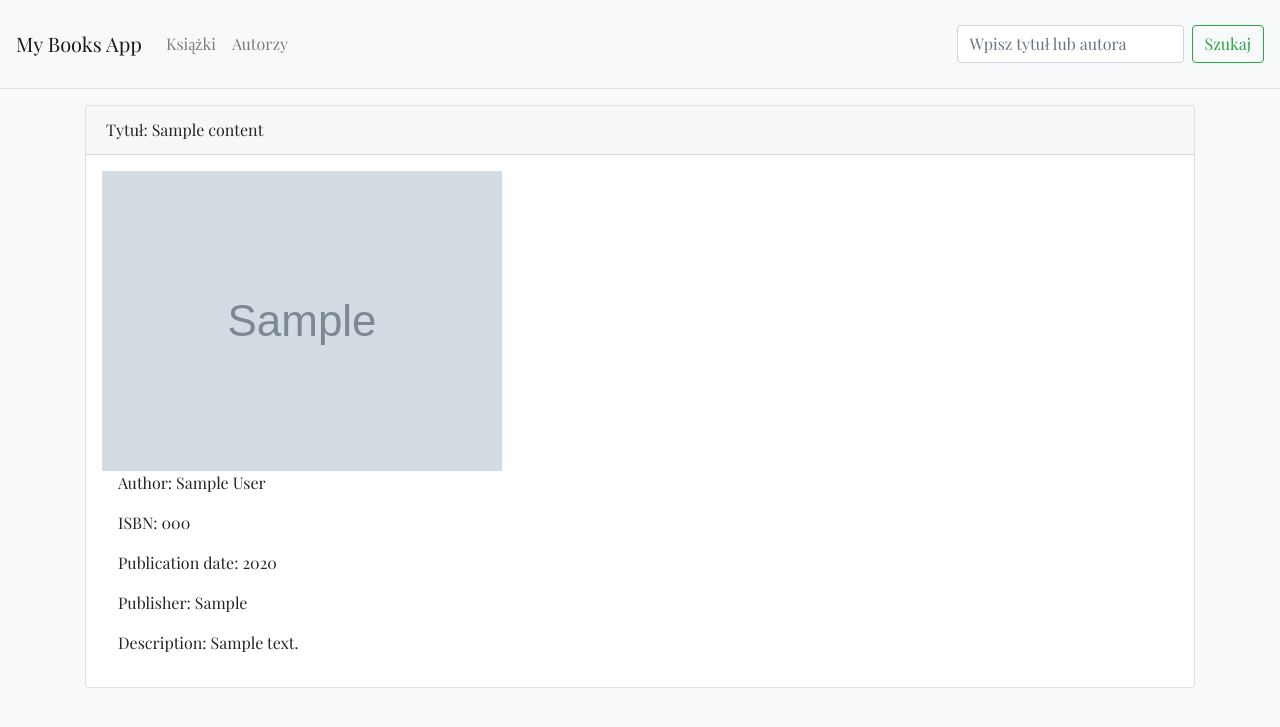
After one commit to MateusBz/flask_goodreads_consumer, a Flask app: template templates/about_book.html in a window 1280 px wide. The commit adds this page. Shown: the top 727 px of the page. Run offline with Flask 2, Linux system fonts and the light colour scheme; the template is opened without the code that fills it: most values are stand-ins (such as "Sample title", 1, 10 or a date in 2020); grey boxes marked "Sample" are stand-in pictures; some libraries are stand-ins or nearby versions.

Commit message:
create about book view, tamplate

```diff
--- a/app.py
+++ b/app.py
@@ -45,5 +45,37 @@ def results():
 
     return render_template('results.html', content=content)
 
+
+@app.route('/<int:id>/about_book', methods=['GET'])
+def about_book(id):
+    res = requests.get(
+        'https://www.goodreads.com/book/show/?', params={
+            'id': id,
+            'format': 'xml',
+            'key': config('API_KEY')
+        })
+    root = ET.fromstring(res.content)
+
+    book_isbn = root.find('./book/isbn').text
+    book_title = root.find('book/title').text
+    book_description = root.find('./book/description').text
+    book_img = root.find('./book/image_url').text
+    book_publication_year = root.find('./book/publication_year').text
+    book_publisher = root.find('./book/publisher').text
+    elements = root.findall('./book/authors/author/name')
+    authors = [item.text for item in elements]
+
+    content = {
+        'book_isbn': book_isbn,
+        'book_title': book_title,
+        'book_description': book_description,
+        'book_img': book_img,
+        'book_publication_year': book_publication_year,
+        'book_publisher': book_publisher,
+        'authors': authors
+
+    }
+    return render_template('about_book.html', content=content)
+
 if __name__ == '__main__':
     app.run()
--- /dev/null
+++ b/templates/about_book.html
@@ -0,0 +1,40 @@
+{% extends 'base.html' %}
+
+{% block title %}About Book
+{% endblock title %}
+
+{% block page_content %}
+    <div class='card'>
+        <div class='card-header'>
+            Tytuł: {{ content.book_title}}
+        </div>
+        <div class='body' style='padding: 1rem;'>
+
+
+                <img class='book_img' src="{{ content.book_img }}" alt="" style='float: left;'>
+                <div style='float: left; margin-left: 1rem; width: 80%;'>
+                {% if content.authors|length > 1  %}
+                   <p> Authors:
+                    {% for author in content.authors  %}
+                        {{ author }},
+                    {% endfor %}</p>
+                {% else %}
+                    <p>Author: {{ content.authors|join(' ')  }}</p>
+                {% endif %}
+
+                <p >ISBN: {{ content.book_isbn}}</p>
+                <p>Publication date: {{ content.book_publication_year}}
+                </p>
+                <p>Publisher: {{ content.book_publisher }}</p>
+                <p>Description: {{ content.book_description|safe}}</p>
+                </div>
+
+
+
+        </div>
+    </div>
+
+
+
+
+{% endblock page_content %}
--- a/templates/results.html
+++ b/templates/results.html
@@ -18,8 +18,8 @@
                     <h6 class="card-text" style='font-size:small'>{{ item[3]}}</h6>
                 </div>
                 <div class='d-flex flex-column text-center'>
-                    <div class='about_book'><a href="#" class="btn btn-outline-success">About Book</a></div>
-                    <div class='about_author'><a href="#" class="btn btn-outline-success">About Book</a></div>
+                    <div class='about_book'><a href="{{ url_for('about_book', id=item[0]) }}" class="btn btn-outline-success">About Book</a></div>
+                    <div class='about_author'><a href="#" class="btn btn-outline-success">About Author</a></div>
                 </div>
             </div>
         </div>
```
Also changed, not shown: static/css/style.css (line endings or trailing spaces).
